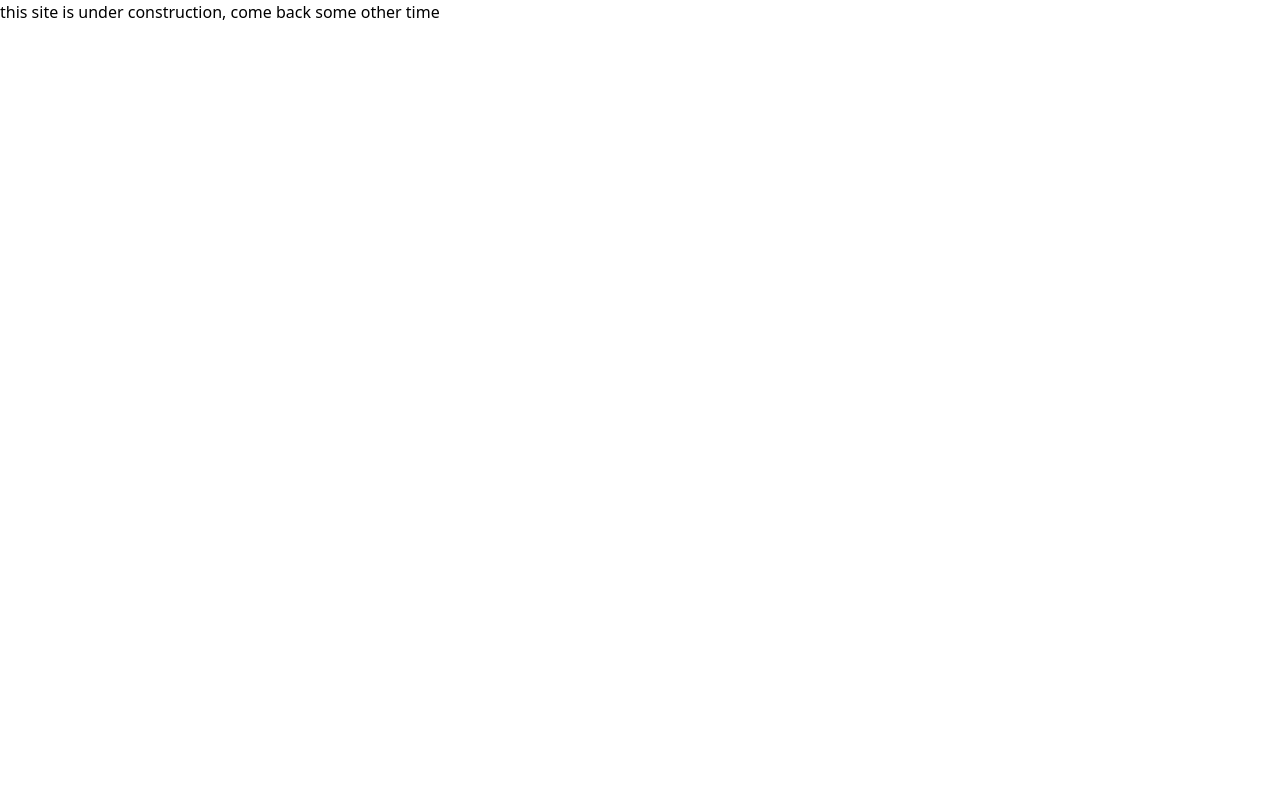
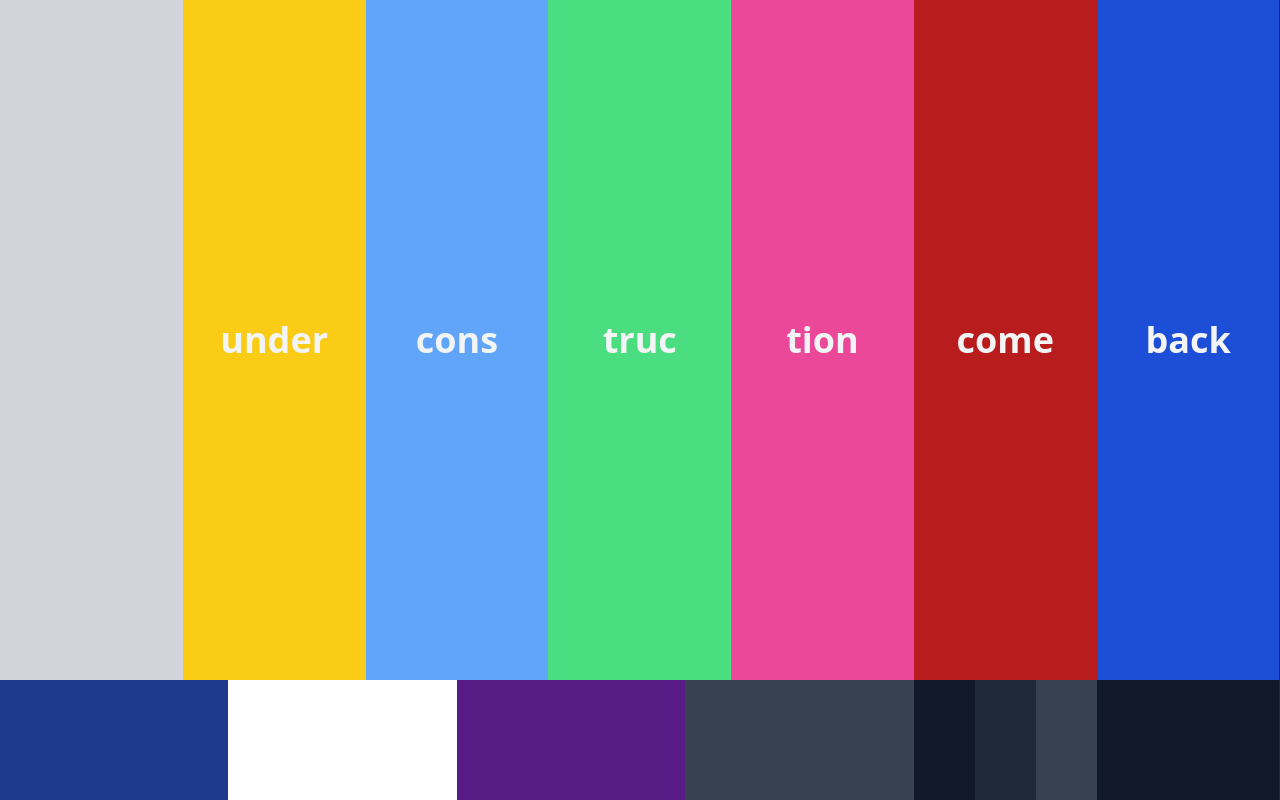
Before and after one commit to scootyboots/scootyboots-portfolio, a Next.js app: page / in a window 1280 px wide. Built offline with nearby package versions, Linux system fonts and the light colour scheme.

Commit message:
styled constuction page

```diff
--- a/src/env/components/UnderConstruction.tsx
+++ b/src/env/components/UnderConstruction.tsx
@@ -1,3 +1,42 @@
 export default function UnderConstruction() {
-  return <>this site is under construction, come back some other time</>;
+  const centerMessage = (
+    <div className="absolute flex h-screen w-screen items-center justify-center">
+      <div className="text-4xl font-bold text-gray-100">
+        this site is under construction, come back some other time
+      </div>
+    </div>
+  );
+  return (
+    <div className="flex h-screen w-screen flex-wrap bg-gray-800">
+      <div className="relative flex h-[85vh] w-[14.28vw] bg-gray-300"></div>
+      <div className="relative flex h-[85vh] w-[14.28vw] items-center justify-center bg-yellow-400">
+        <div className="text-4xl font-bold text-gray-100">under</div>
+      </div>
+      <div className="relative flex h-[85vh] w-[14.28vw] items-center justify-center bg-blue-400">
+        <div className="text-4xl font-bold text-gray-100">cons</div>
+      </div>
+      <div className="relative flex h-[85vh] w-[14.28vw] items-center justify-center bg-green-400">
+        <div className="text-4xl font-bold text-gray-100">truc</div>
+      </div>
+      <div className="relative flex h-[85vh] w-[14.28vw] items-center justify-center bg-pink-500">
+        <div className="text-4xl font-bold text-gray-100">tion</div>
+      </div>
+      <div className="relative flex h-[85vh] w-[14.28vw] items-center justify-center bg-red-700">
+        <div className="text-4xl font-bold text-gray-100">come</div>
+      </div>
+      <div className="relative flex h-[85vh] w-[14.28vw] items-center justify-center bg-blue-700">
+        <div className="text-4xl font-bold text-gray-100">back</div>
+      </div>
+      <div className="flex w-full">
+        <div className="h-[15vh] w-[17.85vw] bg-blue-900"></div>
+        <div className="h-[15vh] w-[17.85vw] bg-white"></div>
+        <div className="h-[15vh] w-[17.85vw] bg-purple-900"></div>
+        <div className="h-[15vh] w-[17.85vw] bg-gray-700"></div>
+        <div className="h-[15vh] w-[4.76vw] bg-gray-900"></div>
+        <div className="h-[15vh] w-[4.76vw] bg-gray-800"></div>
+        <div className="h-[15vh] w-[4.76vw] bg-gray-700"></div>
+        <div className="h-[15vh] w-[14.28vw] bg-gray-900"></div>
+      </div>
+    </div>
+  );
 }
```
